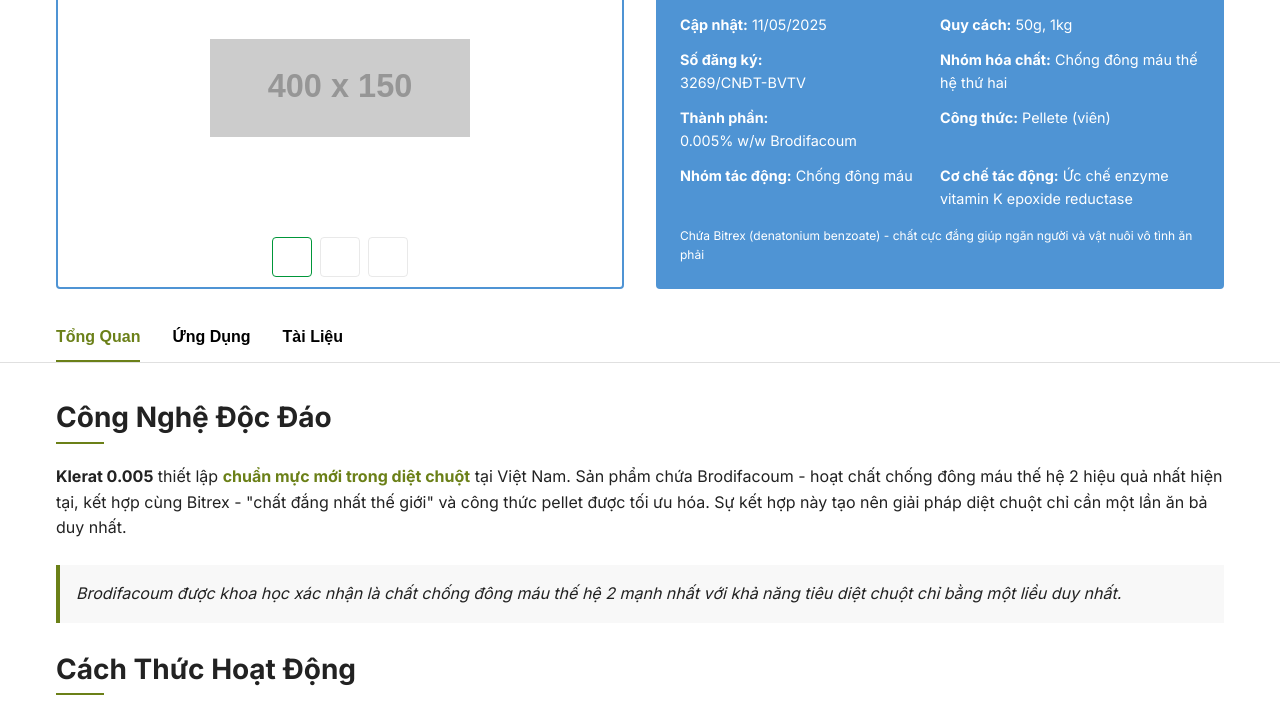
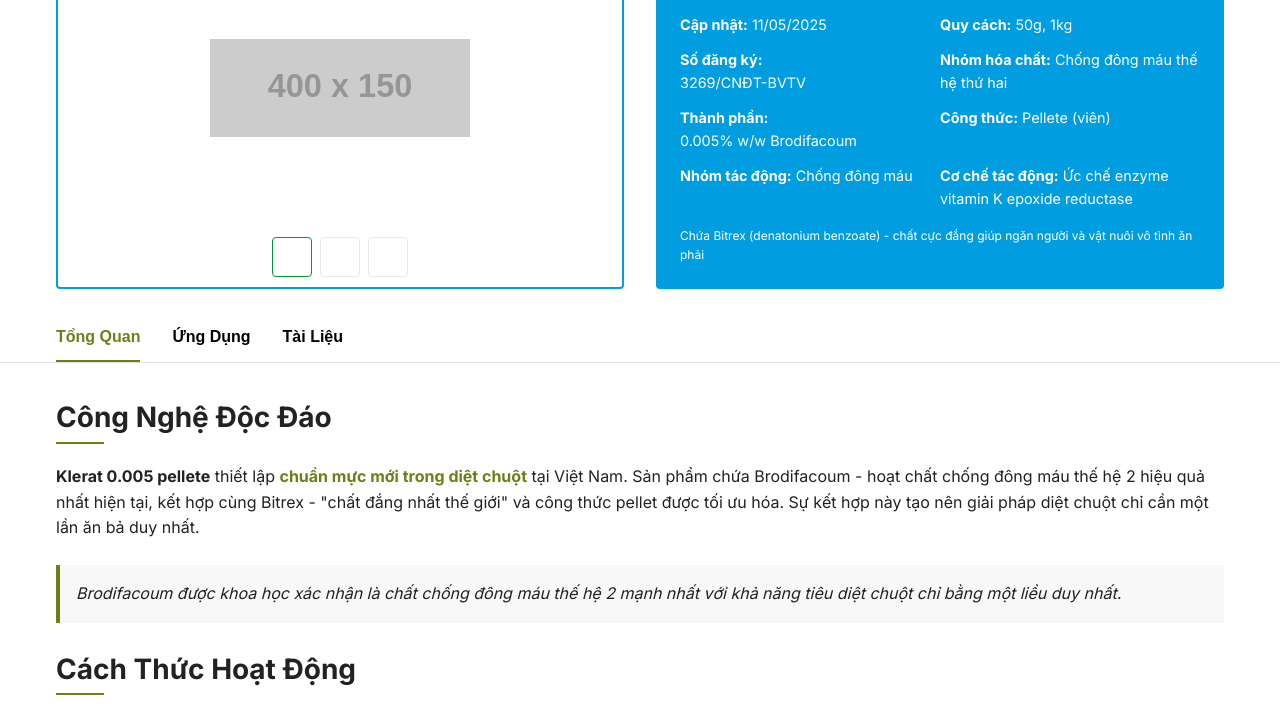
Before and after one commit to Goobee811/tpKlerat_78-update, a website: page index.html in a window 1280 px wide. Shown: the part 267-979 px from the top of the page. Drawn offline with Linux system fonts and the light colour scheme; placeholder pictures from the web are drawn by us.

Commit message:
Update index.html

```diff
--- a/index.html
+++ b/index.html
@@ -3,7 +3,7 @@
   <head>
     <meta charset="UTF-8" />
     <meta name="viewport" content="width=device-width, initial-scale=1.0" />
-    <title>Klerat 0.005 | Syngenta PPM Việt Nam</title>
+    <title>Klerat 0.005 pellete| Syngenta PPM Việt Nam</title>
     <link
       href="https://fonts.googleapis.com/css2?family=Inter:wght@400;500;600;700&display=swap"
       rel="stylesheet"
@@ -12,7 +12,7 @@
       :root {
         --green: #009639; /* Syngenta green */
         --olive: #6b8018; /* tab underline */
-        --blue-card: #4f94d4; /* Product info background */
+        --blue-card: #009de0; /* Product info background */
         --gray-100: #f8f8f8;
         --gray-300: #e0e0e0;
         --text-dark: #222;
@@ -876,7 +876,7 @@
       <div id="technology">
         <h2 class="section-title">Công Nghệ Độc Đáo</h2>
         <p>
-          <strong>Klerat 0.005</strong> thiết lập
+          <strong>Klerat 0.005 pellete</strong> thiết lập
           <span class="highlight">chuẩn mực mới trong diệt chuột</span> tại Việt
           Nam. Sản phẩm chứa Brodifacoum - hoạt chất chống đông máu thế hệ 2
           hiệu quả nhất hiện tại, kết hợp cùng Bitrex - "chất đắng nhất thế
@@ -1386,7 +1386,7 @@
             />
           </div>
           <div class="product-card-content">
-            <span class="product-card-category">THUỐC BẪY MUỖI HACCP</span>
+            <span class="product-card-category">THUỐC "BẪY" MUỖI HACCP</span>
             <h3 class="product-card-title">Icon 10CS 62.5ml</h3>
             <div class="product-card-specs">
               Lambda-Cyhalothrin 10%<br />
```
